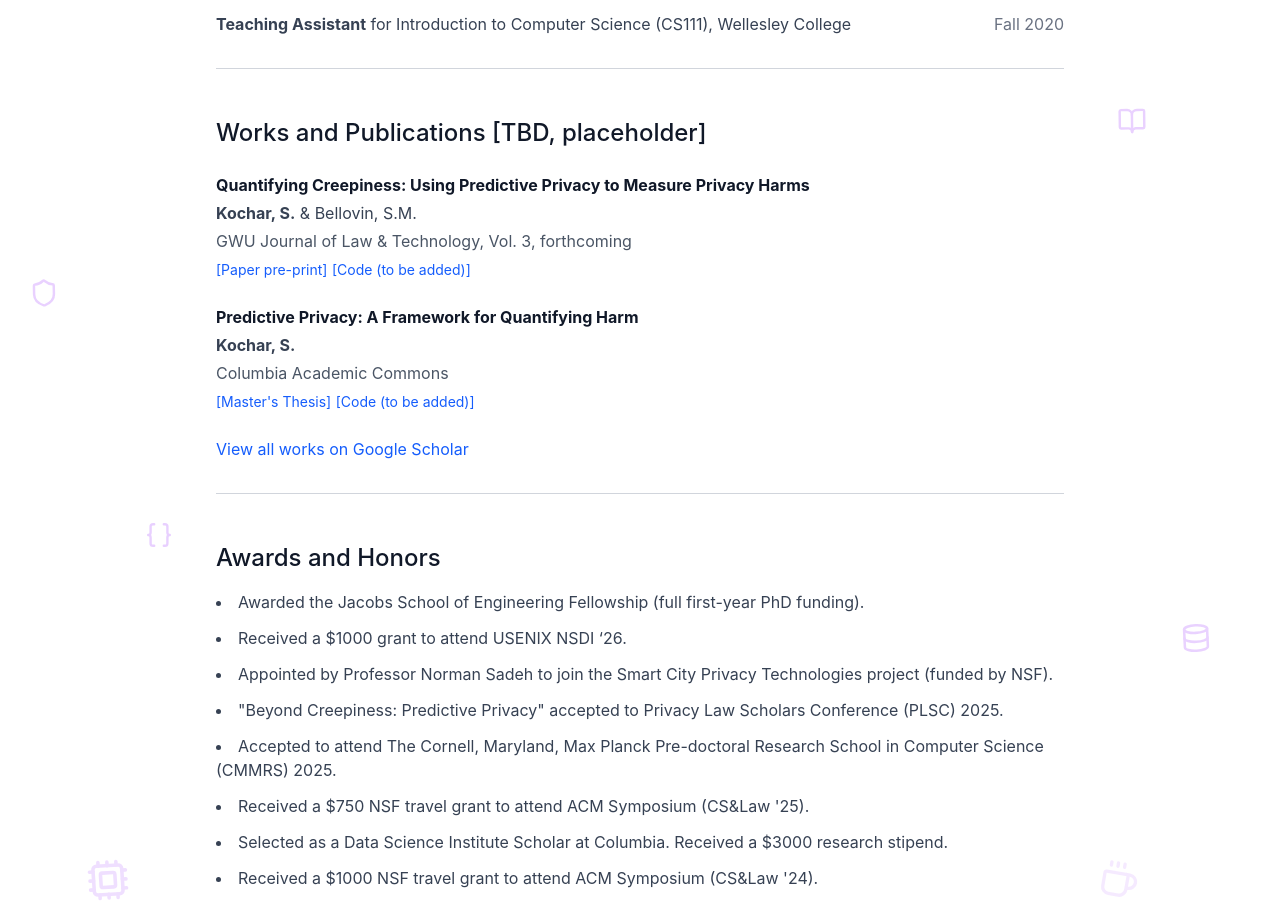
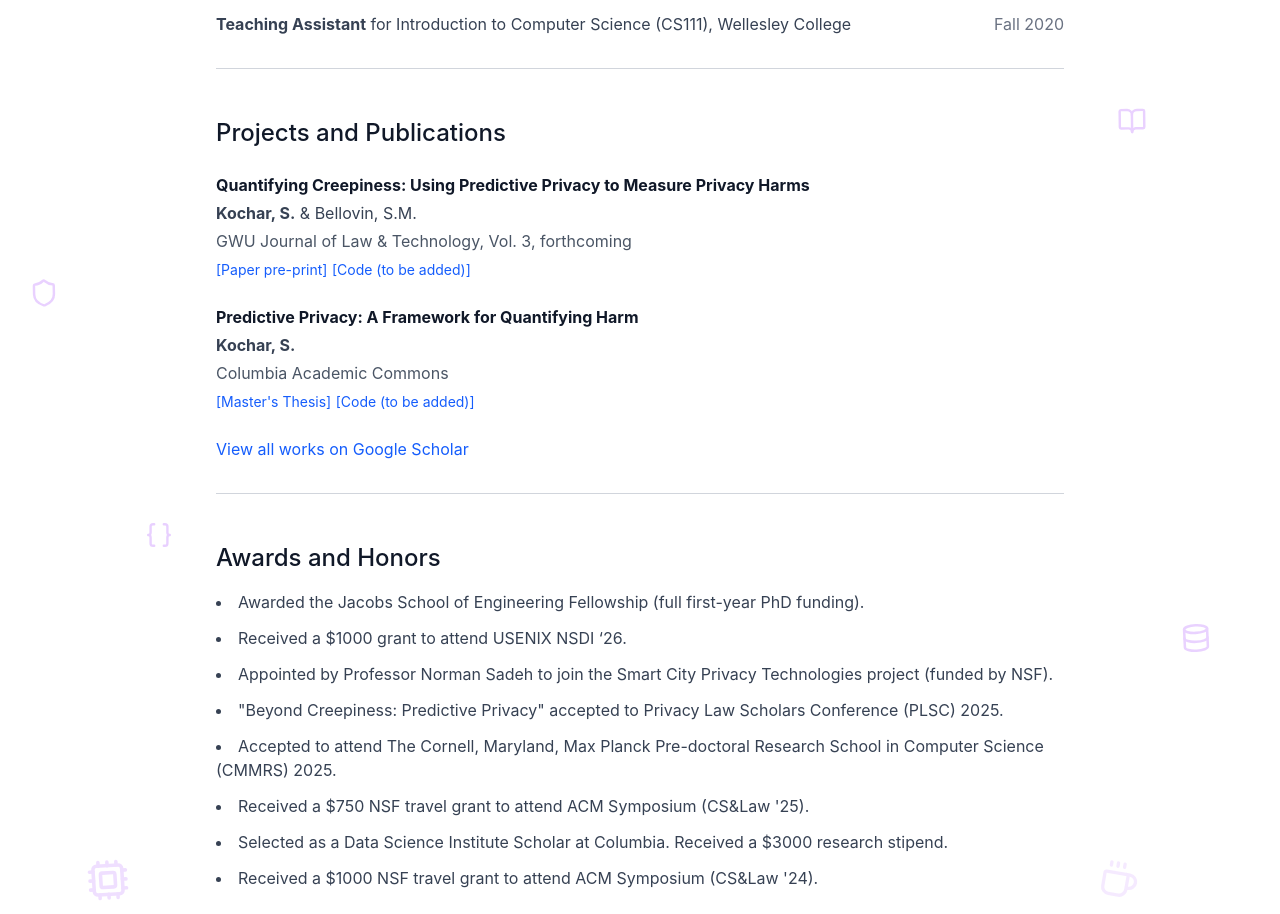
Before and after one commit to skochar1/skochar1.github.io, a React (Vite) app: page / in a window 1280 px wide. Shown: the part 1968-2882 px from the top of the page. Built offline with nearby package versions, Linux system fonts and the light colour scheme.

Commit message:
added service + talks

```diff
--- a/src/app/App.tsx
+++ b/src/app/App.tsx
@@ -253,7 +253,7 @@ export default function App() {
 
         {/* Publications */}
         <section className="mb-12 pb-8 border-b border-gray-300">
-          <h2 className="text-2xl mb-6 text-gray-900">Works and Publications [TBD, placeholder]</h2>
+          <h2 className="text-2xl mb-6 text-gray-900">Projects and Publications</h2>
           <div className="space-y-6">
             <div>
               <p className="text-gray-900 mb-1">
@@ -332,7 +332,6 @@ export default function App() {
           </ul>
         </section>
 
-
         {/* Service */}
         <section className="mb-12 pb-8 border-b last:border-none">
           <h2 className="text-2xl mb-4 text-gray-900">Service</h2>
```
